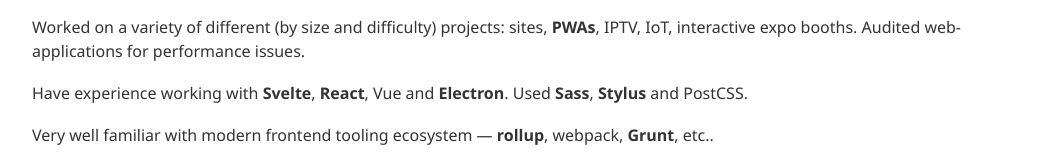
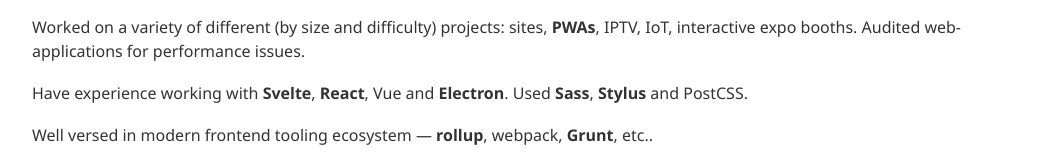
Before and after one commit to uncleF/Resume, a website: page dev/resumeEn.html in a window 1280 px wide. Shown: the part 787-949 px from the top of the page, without its empty margins (118-1160 px from the left). Drawn offline with Linux system fonts and the light colour scheme.

Commit message:
update english version & builds

```diff
--- a/dev/resumeEn.html
+++ b/dev/resumeEn.html
@@ -43,7 +43,7 @@
       <h3>Experience</h3>
       <p>Worked on&nbsp;a&nbsp;variety of&nbsp;different (by&nbsp;size and difficulty) projects: sites, <strong>PWAs</strong>, IPTV, IoT, interactive expo booths. Audited web-applications for performance issues.</p>
       <p>Have experience working with <strong>Svelte</strong>, <strong>React</strong>, Vue and <strong>Electron</strong>. Used <strong>Sass</strong>, <strong>Stylus</strong> and PostCSS.</p>
-      <p>Very well familiar with modern frontend tooling ecosystem&nbsp;&mdash; <strong>rollup</strong>, webpack, <strong>Grunt</strong>, etc..</p>
+      <p>Well versed in modern frontend tooling ecosystem&nbsp;&mdash; <strong>rollup</strong>, webpack, <strong>Grunt</strong>, etc..</p>
       <p>Love (and sometimes prefer) working with pure HTML/CSS/JavaScript stack without template engines, preprocessors and frameworks.</p>
       <p>Passionate about web performance and accessibility. Like working with graphics (2D, SVG, 3D) and creating games.</p>
     </section>
```
Also changed, not shown: dev/res/templates/components/text/_resumeTextEn.html (+1 -1 lines), dev/resumeEn-pdf.html (+1 -1 lines), build/resumeBriefEn.html, build/resumeBriefRu.html, build/resumeEn.html, build/resumeEn.md, build/resumeRu.html, 4 other files.
